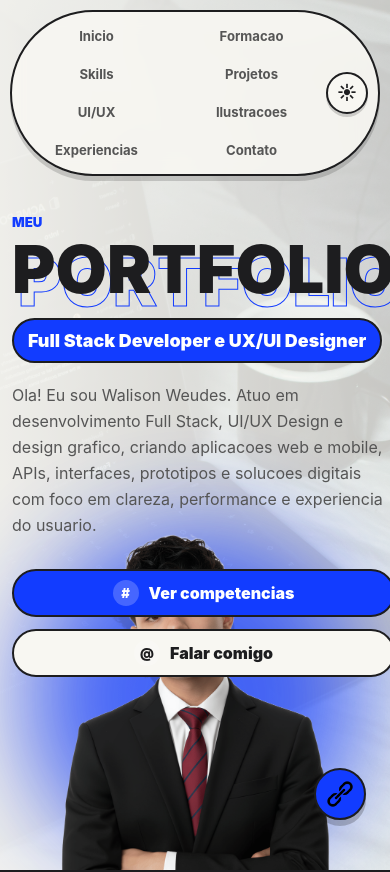
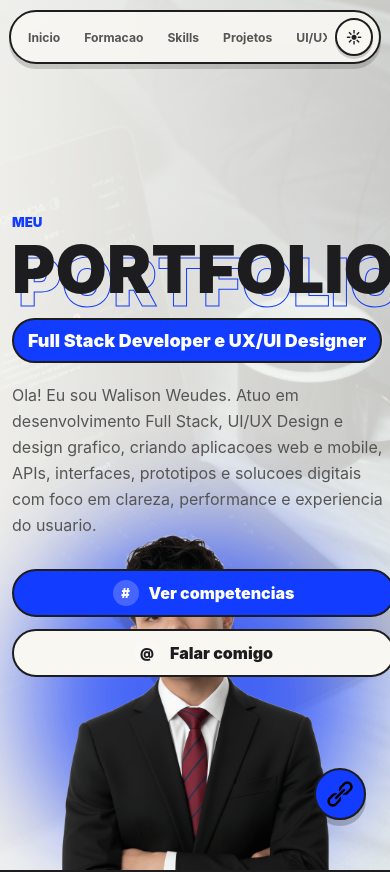
Before and after one commit to WalisonWeudes/portifolio, a Vue app: page / in a window 390 px wide. Shown: the top 872 px of the page. Built offline with nearby package versions, Linux system fonts and the light colour scheme.

Commit message:
Enhance topbar layout with improved flex properties and scrollbar handling

```diff
--- a/src/assets/styles.css
+++ b/src/assets/styles.css
@@ -114,6 +114,7 @@ a {
   min-height: 58px;
   align-items: center;
   justify-content: center;
+  gap: 8px;
   padding: 8px 10px;
   border: 2px solid var(--line);
   border-radius: 999px;
@@ -125,10 +126,18 @@ a {
 
 .topbar__links {
   display: flex;
-  width: 100%;
-  flex-wrap: wrap;
+  min-width: 0;
+  flex: 1 1 auto;
+  flex-wrap: nowrap;
   justify-content: center;
   gap: 6px;
+  overflow-x: auto;
+  overscroll-behavior-inline: contain;
+  scrollbar-width: none;
+}
+
+.topbar__links::-webkit-scrollbar {
+  display: none;
 }
 
 .theme-toggle {
@@ -159,6 +168,7 @@ a {
 }
 
 .topbar__links a {
+  flex: 0 0 auto;
   padding: 10px 12px;
   border-radius: 999px;
   color: var(--muted);
@@ -1143,17 +1153,28 @@ a {
 @media (max-width: 700px) {
   .topbar {
     top: 10px;
-    width: calc(100% - 20px);
+    width: calc(100% - 18px);
+    min-height: 52px;
+    padding: 6px;
+    border-radius: 28px;
   }
 
   .topbar__links {
-    width: 100%;
-    justify-content: center;
+    justify-content: flex-start;
+    padding-left: 2px;
   }
 
   .topbar__links a {
-    padding: 8px 9px;
-    font-size: 0.82rem;
+    padding: 8px 10px;
+    font-size: 0.8rem;
+    white-space: nowrap;
+  }
+
+  .theme-toggle {
+    flex-basis: 38px;
+    width: 38px;
+    height: 38px;
+    font-size: 1rem;
   }
 
   .hero__content {
@@ -1273,8 +1294,8 @@ a {
 
 @media (max-width: 420px) {
   .topbar__links a {
-    flex: 1 1 calc(50% - 6px);
-    text-align: center;
+    padding: 7px 9px;
+    font-size: 0.76rem;
   }
 
   .hero__content {
```
